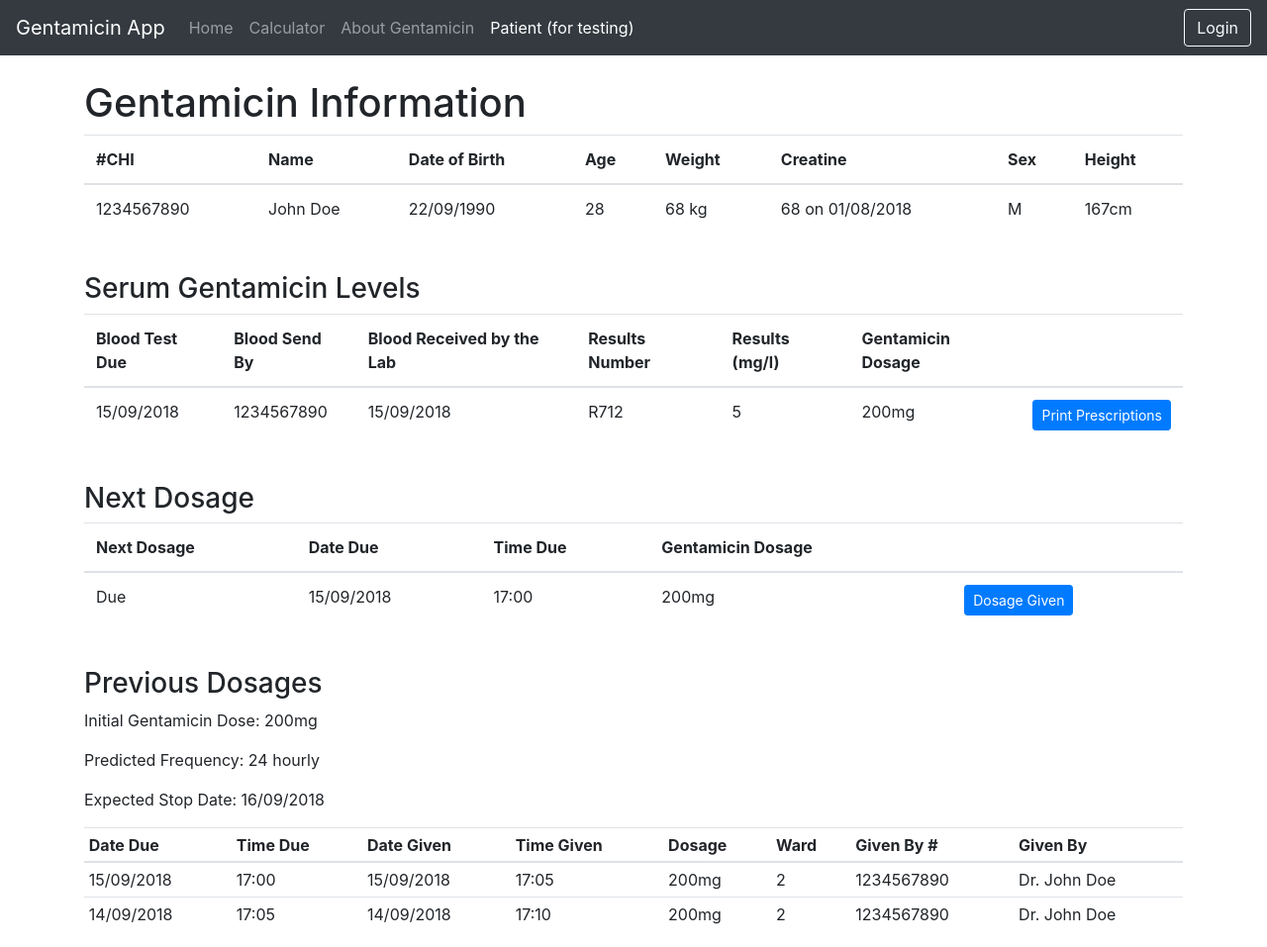
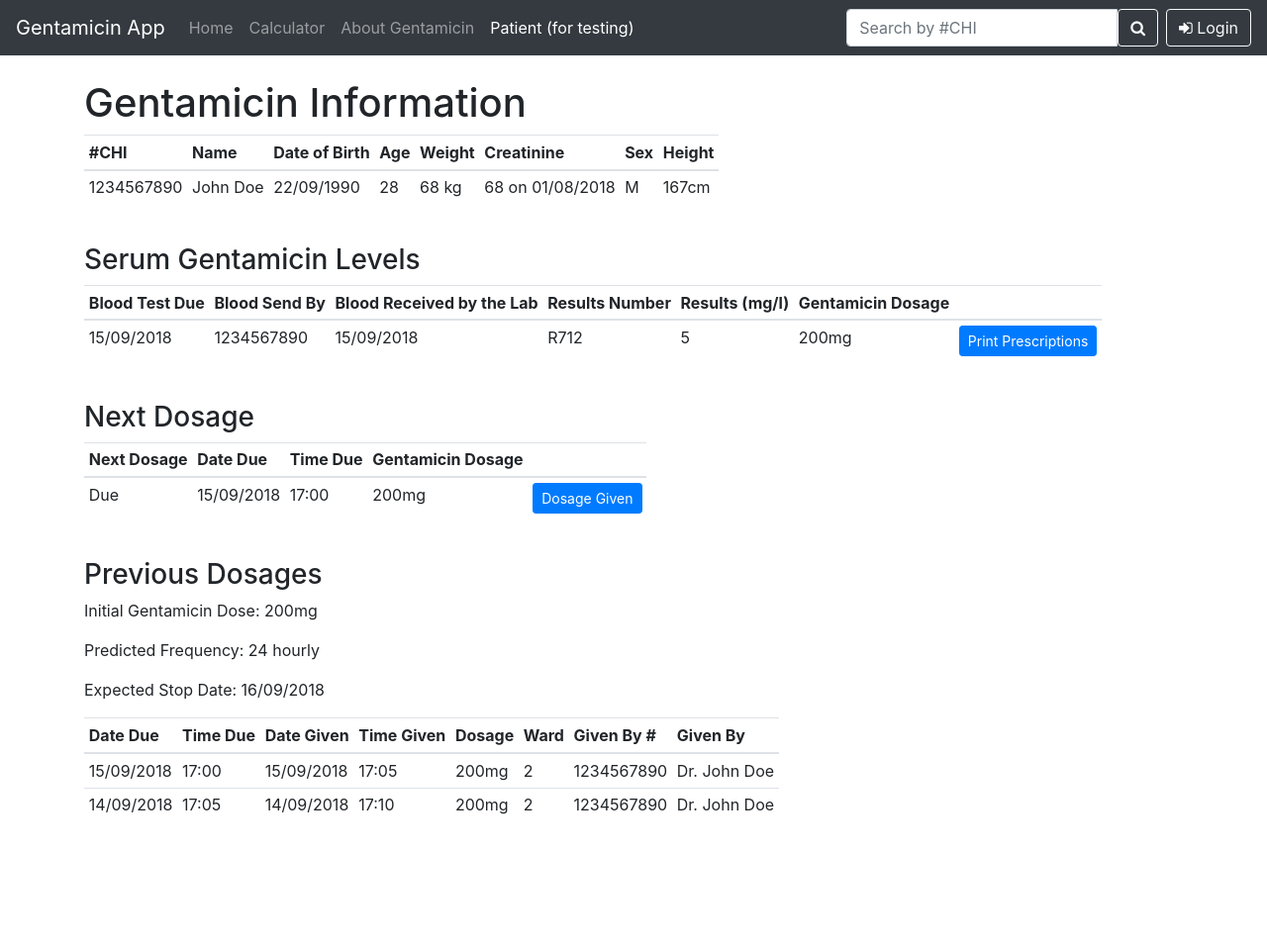
Before and after one commit to AC15/Gentamicin, a PHP site: page /patient.php in a window 1280 px wide. Shown: the whole page at 99% size. After the commit the page ends 823 px from the top, so only its background shows below. Run offline with PHP 8.4, Linux system fonts and the light colour scheme; some libraries are stand-ins or nearby versions.

Commit message:
Improved mobile version of the site by making the tables smaller and scrollable. Added a search bar to the navbar. Added font awesome icon pack.

```diff
--- a/calculator.php
+++ b/calculator.php
@@ -44,11 +44,11 @@
                 </div>
                 <div class="col-md">
                     <legend class="col-form-label">Hourly Rate:</legend>
-                    <h3 id="hourlyRate"></h3>
+                    <h3 id="hourlyRate">0hrs</h3>
                 </div>
                 <div class="col-md">
                     <legend class="col-form-label">Creatinine Clearance:</legend>
-                    <h3 id="creatinineClearance"></h3>
+                    <h3 id="creatinineClearance">0</h3>
                 </div>
             </div>
             <button type="submit" class="btn btn-primary">Calculate</button>
--- a/css/custom.css
+++ b/css/custom.css
@@ -1,3 +1,4 @@
 body {
     padding-top: 5rem;
+    padding-bottom: 2rem;
 }
--- a/header.html
+++ b/header.html
@@ -7,6 +7,7 @@
 
     <link rel="stylesheet" href="css/bootstrap.min.css">
     <link rel="stylesheet" href="css/custom.css">
+    <link href="https://maxcdn.bootstrapcdn.com/font-awesome/4.7.0/css/font-awesome.min.css" rel="stylesheet" integrity="sha384-wvfXpqpZZVQGK6TAh5PVlGOfQNHSoD2xbE+QkPxCAFlNEevoEH3Sl0sibVcOQVnN" crossorigin="anonymous">
 
     <title>Gentamicin App</title>
 </head>
@@ -32,12 +33,16 @@
                 <a class="nav-link" href="patient.php">Patient (for testing)</a>
             </li>
         </ul>
+        <form class="form-inline  my-lg-0 mr-2">
+            <div class="input-group">
+                <input type="text" id="search" class="form-control" placeholder="Search by #CHI">
+                <button class="btn btn-outline-light my-2 my-sm-0" type="submit">
+                    <span class="fa fa-search"></span>
+                </button>
+            </div>
+        </form>
         <a href="login.php" class="btn btn-outline-light my-2 my-sm-0" role="button">
-            <span class="fa fa-user"></span> Login
+            <span class="fa fa-sign-in"></span> Login
         </a>
-        <!--<form class="form-inline my-2 my-lg-0">-->
-            <!--<input class="form-control mr-sm-2" type="text" placeholder="Search" aria-label="Search">-->
-            <!--<button class="btn btn-primary my-2 my-sm-0" type="submit">Login</button>-->
-        <!--</form>-->
     </div>
 </nav>
--- a/index.php
+++ b/index.php
@@ -3,7 +3,7 @@
 <div class="container">
     <h1>Current Gentamicin Patients</h1>
 
-    <table class="table">
+    <table class="table table-responsive table-sm">
         <thead>
         <tr>
             <th scope="col">#CHI</th>
@@ -70,7 +70,7 @@
                     <p>Predicted Frequency: 24 hourly</p>
                     <p>Expected Stop Date: 16/09/2018</p>
 
-                    <table class="table table-sm">
+                    <table class="table table-responsive table-sm">
                         <thead>
                         <tr>
                             <th scope="col">Date Due</th>
--- a/js/dosageCalculation.js
+++ b/js/dosageCalculation.js
@@ -50,12 +50,12 @@ function dose() {
     //document.getElementById("result").innerHTML = a_creat_clearance;
 
     document.getElementById("result").innerHTML = dose + "mg";
-    document.getElementById("hourlyRate").innerHTML = "Every " + hourly_rate + "hrs";
+    document.getElementById("hourlyRate").innerHTML = hourly_rate + "hrs";
     document.getElementById("creatinineClearance").innerHTML = creatinineClearance.toFixed(2).toString();
 
     function reset() {
         document.getElementById("result").innerHTML = "0mg";
-        document.getElementById("hourlyRate").innerHTML = "Every 0hrs";
+        document.getElementById("hourlyRate").innerHTML = "0hrs";
         document.getElementById("creatinineClearance").innerHTML = "CrCl = 0";
     }
 
--- a/patient.php
+++ b/patient.php
@@ -2,7 +2,7 @@
 
     <div class="container">
         <h1>Gentamicin Information</h1>
-        <table class="table">
+        <table class="table table-responsive table-sm">
             <thead>
             <tr>
                 <th scope="col">#CHI</th>
@@ -10,7 +10,7 @@
                 <th scope="col">Date of Birth</th>
                 <th scope="col">Age</th>
                 <th scope="col">Weight</th>
-                <th scope="col">Creatine</th>
+                <th scope="col">Creatinine</th>
                 <th scope="col">Sex</th>
                 <th scope="col">Height</th>
             </tr>
@@ -32,7 +32,7 @@
         <br>
 
         <h3>Serum Gentamicin Levels</h3>
-        <table class="table">
+        <table class="table table-responsive table-sm">
             <thead>
             <tr>
                 <th scope="col">Blood Test Due</th>
@@ -60,7 +60,7 @@
         <br>
 
         <h3>Next Dosage</h3>
-        <table class="table">
+        <table class="table table-responsive table-sm">
             <thead>
             <tr>
                 <th scope="col">Next Dosage</th>
@@ -88,7 +88,7 @@
         <p>Predicted Frequency: 24 hourly</p>
         <p>Expected Stop Date: 16/09/2018</p>
 
-        <table class="table table-sm">
+        <table class="table table-responsive table-sm">
             <thead>
             <tr>
                 <th scope="col">Date Due</th>
```
